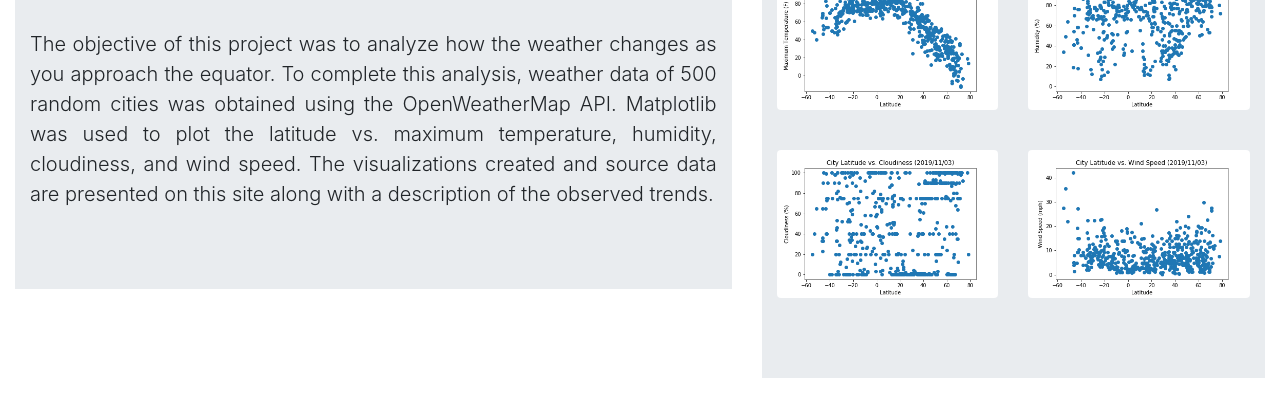
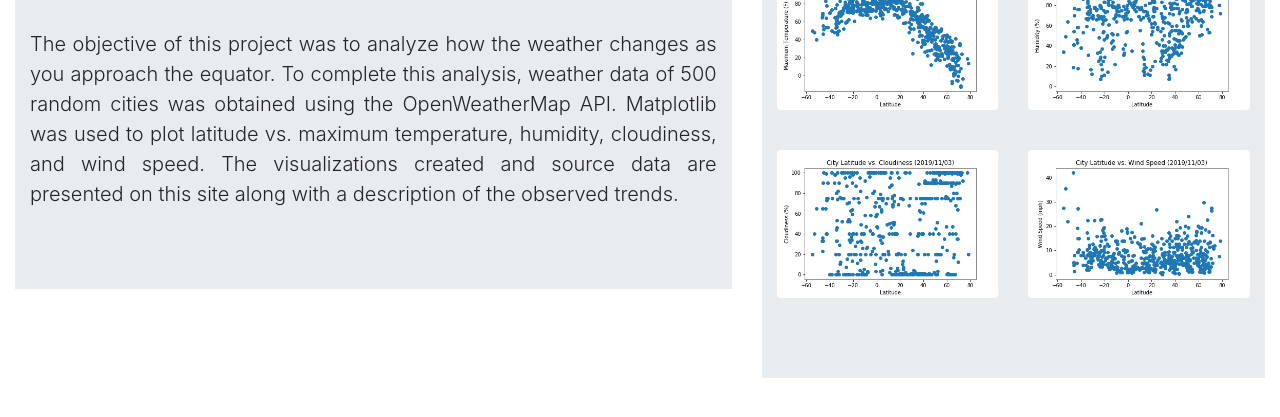
Before and after one commit to ivyfong/Web-Visualizations, a plain HTML site: page index.html in a window 1280 px wide. Shown: the part 281-698 px from the top of the page. Drawn offline with nearby package versions, Linux system fonts and the light colour scheme.

Commit message:
Edit index.html and screenshots

```diff
--- a/index.html
+++ b/index.html
@@ -50,7 +50,7 @@
                         </br>
                         <p class="lead text-justify">The objective of this project was to analyze how the weather changes as you approach the equator.
                             To complete this analysis, weather data of 500 random cities was obtained using the OpenWeatherMap API.
-                            Matplotlib was used to plot the latitude vs. maximum temperature, humidity, cloudiness, and wind speed.
+                            Matplotlib was used to plot latitude vs. maximum temperature, humidity, cloudiness, and wind speed.
                             The visualizations created and source data are presented on this site along with a description of the observed trends.
                         </p>
                     </div>
```
Also changed, not shown: images/web_screenshot1.JPG, images/web_screenshot2.JPG.
